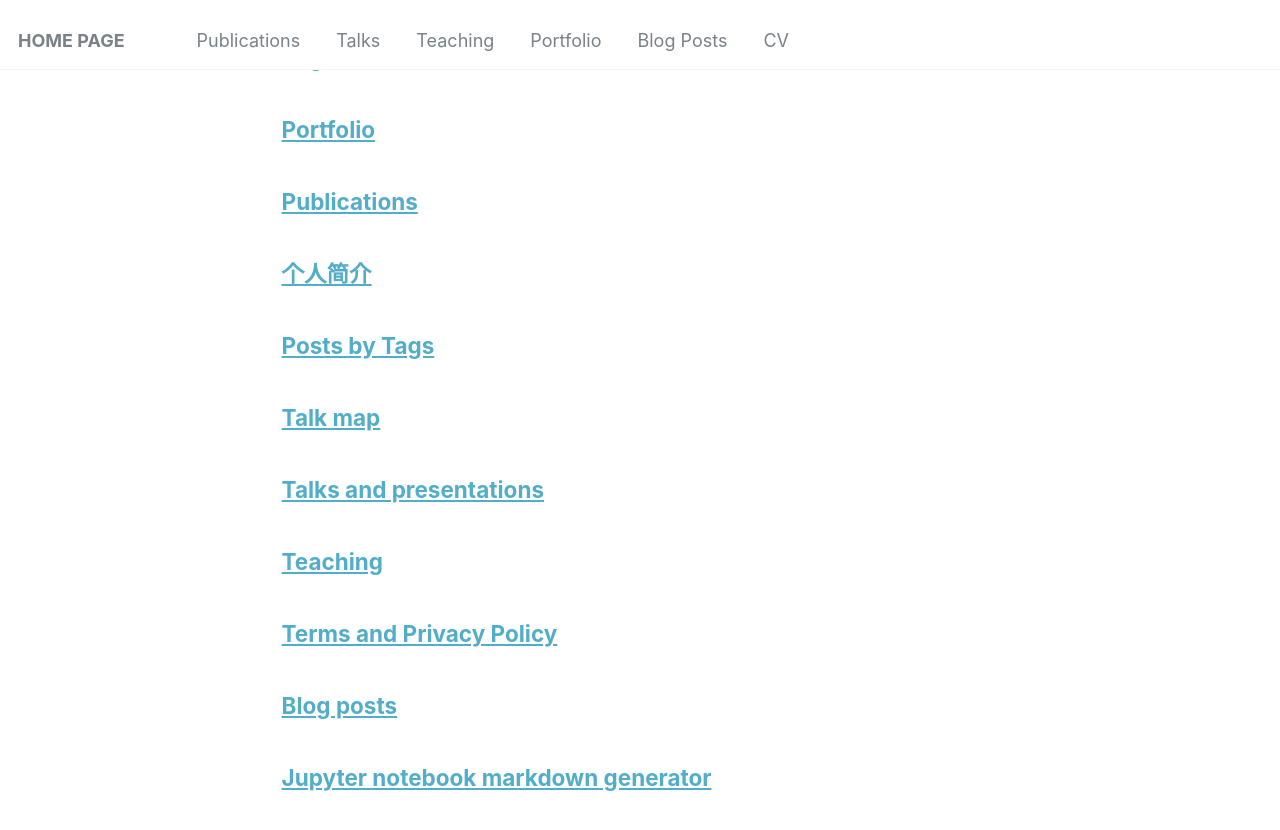
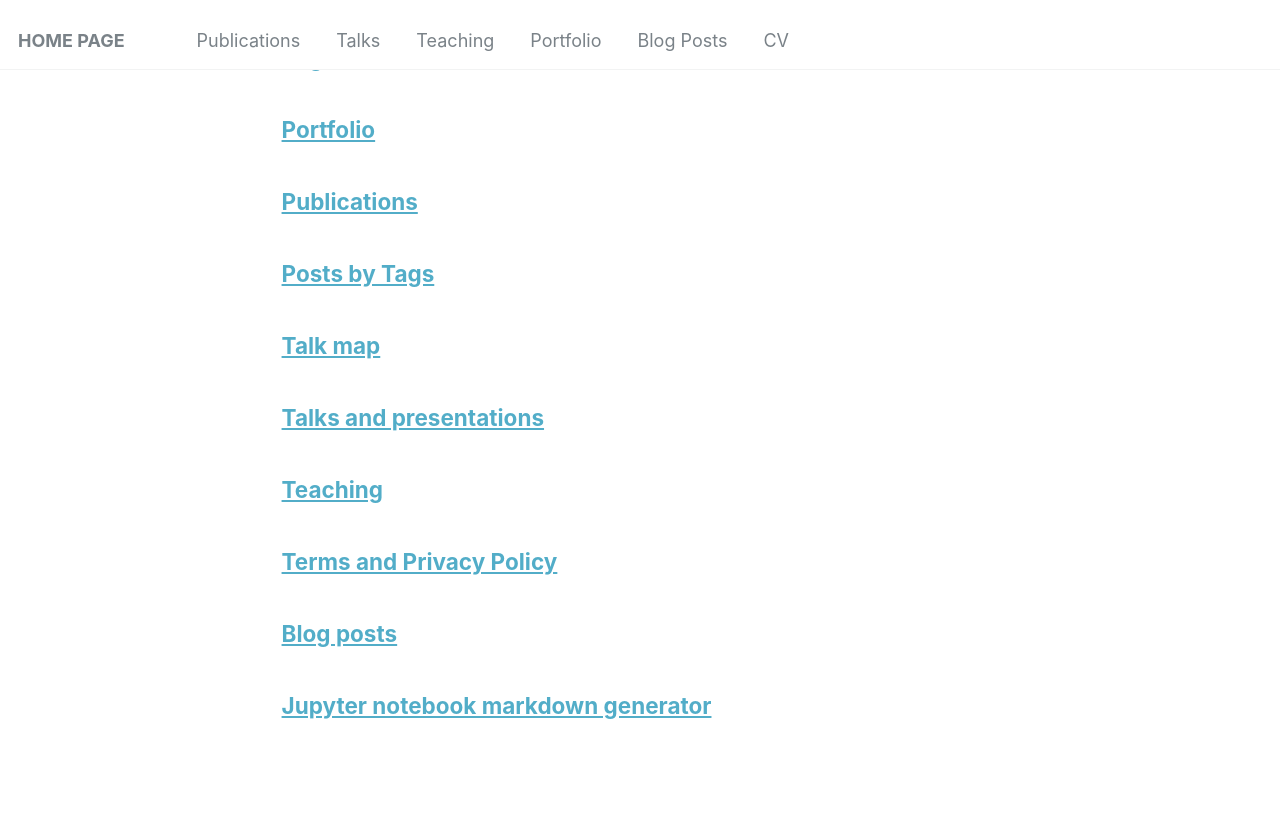
Before and after one commit to Zuojie-Li/Zuojie-Li.github.io, a Jekyll site: the page built from _pages/page-archive.html, in a window 1280 px wide and 900 px high, scrolled down 711 px. Shown: the top 830 px of the window. Built offline with Jekyll 4.4.1, drawn with Linux system fonts in a browser that asks for light colours.

Commit message:
Update sitemap.md
Signed-off-by: Zuojie-Li <zuojieli1219@163.com>

```diff
--- a/_pages/sitemap.md
+++ b/_pages/sitemap.md
@@ -1,6 +1,6 @@
 ---
 layout: archive
-title: "个人简介"
+title: ""
 permalink: /sitemap/
 author_profile: true
 ---
@@ -58,6 +58,9 @@ author_profile: true
 * 2023.05 北京师范大学第四届研究生学术会议墙报一等奖
 * 2025.04 第十七届全国放射性药物与标记化合物学术交流会优秀壁报
 * 2025.05 原子高科博士生奖学金
+
+
+
 -----------------------------------------------------------------
 
 <h2>Posts</h2>
```
